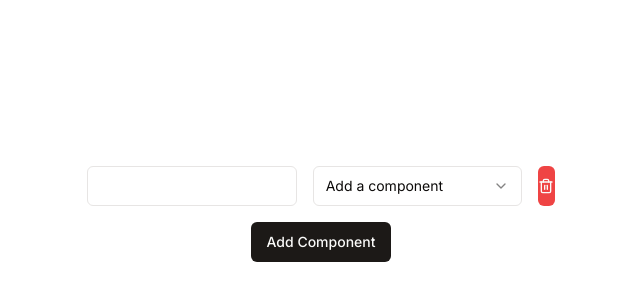
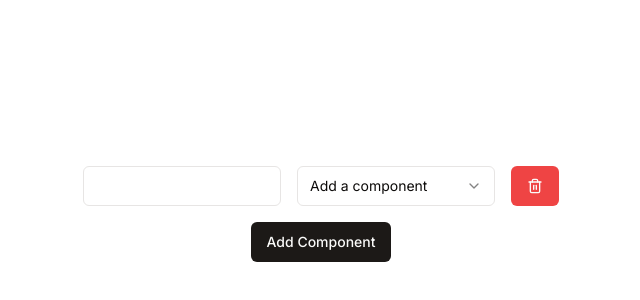
Before and after one commit to Bazzana/frugal-schema, a Next.js app: page / in a window 1280 px wide. Shown: the part 186-486 px from the top of the page, without its empty margins (319-959 px from the left). Built offline with nearby package versions, Linux system fonts and the light colour scheme.

Commit message:
Fix delete button style

```diff
--- a/components/DeleteButton.js
+++ b/components/DeleteButton.js
@@ -5,7 +5,7 @@ import { Button } from "@/components/ui/button"
 export function DeleteButton({onClick}) {
 
     return(
-      <Button onClick={onClick} variant="destructive" size="icon">
+      <Button onClick={onClick} variant="destructive" className="w-8">
         <Trash2 className="h-4 w-4" />
       </Button>
     )
```
